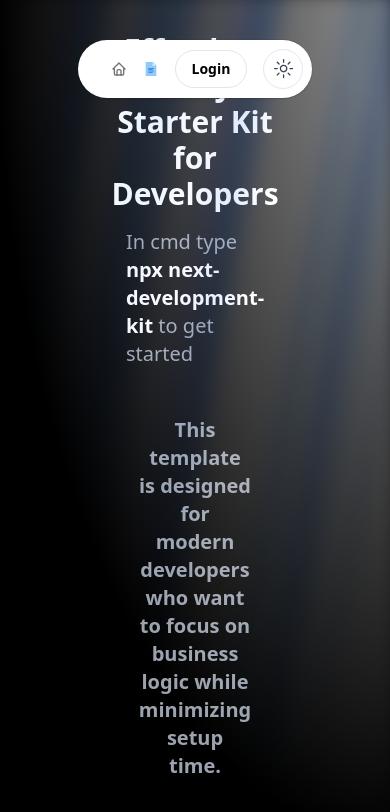
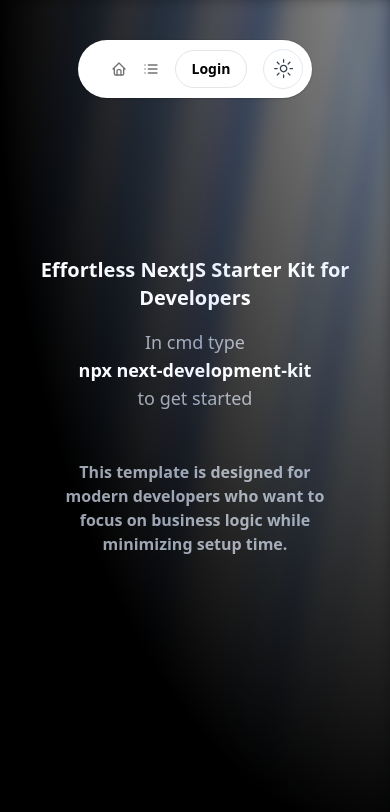
Before and after one commit to PatelYash7/nextjs-development-kit, a Next.js app: page / in a window 390 px wide. Shown: the top 812 px of the page. Built offline with nearby package versions, Linux system fonts and the light colour scheme; no server answers.

Commit message:
Updated the landing page.

```diff
--- a/src/app/page.tsx
+++ b/src/app/page.tsx
@@ -1,7 +1,7 @@
 import { AuroraBackground } from '@/components/ui/aurora-background';
 import { FloatingNav } from '@/components/ui/floating-navbar';
 import { IconHome, IconMessage, IconUser } from '@tabler/icons-react';
-import { FcDocument } from 'react-icons/fc';
+import { List } from 'lucide-react';
 export default async function Home() {
 	const navItems = [
 		{
@@ -12,18 +12,18 @@
 		{
 			name: 'Docs',
 			link: 'https://github.com/PatelYash7/saas-template',
-			icon: <FcDocument className='h-4 w-4 text-neutral-500 dark:text-white' />,
+			icon: <List className='h-4 w-4 text-neutral-500 dark:text-white' />,
 		},
 	];
 	return (
 		<>
 			<FloatingNav navItems={navItems} />
-			<AuroraBackground className='px-48'>
-				<div className='text-3xl md:text-5xl font-bold dark:text-white text-center'>
+			<AuroraBackground className='sm:px-48 '>
+				<div className=' text-xl sm:text-3xl md:text-5xl font-bold dark:text-white text-center'>
 					Effortless NextJS Starter Kit for Developers
 				</div>
-				<div className='py-4 text-xl text-gray-400 dark:text-gray-400'>In cmd type <span className='text-white font-bold'> npx next-development-kit </span>to get started</div>
-				<p className='text-xl md:text-xl px-24 py-8 font-semibold dark:text-gray-400 text-gray-400  text-center'>
+				<div className='py-4 text-lg text-center px-6  sm:text-xl text-gray-400 dark:text-gray-400'>In cmd type <br /> <span className='text-white font-bold'> npx next-development-kit </span> <br /> to get started</div>
+				<p className=' sm:text-xl md:text-xl px-12 sm:px-24 py-8 font-semibold dark:text-gray-400 text-gray-400  text-center'>
 					This template is designed for modern developers who want to focus on
 					business logic while minimizing setup time.
 				</p>
```
